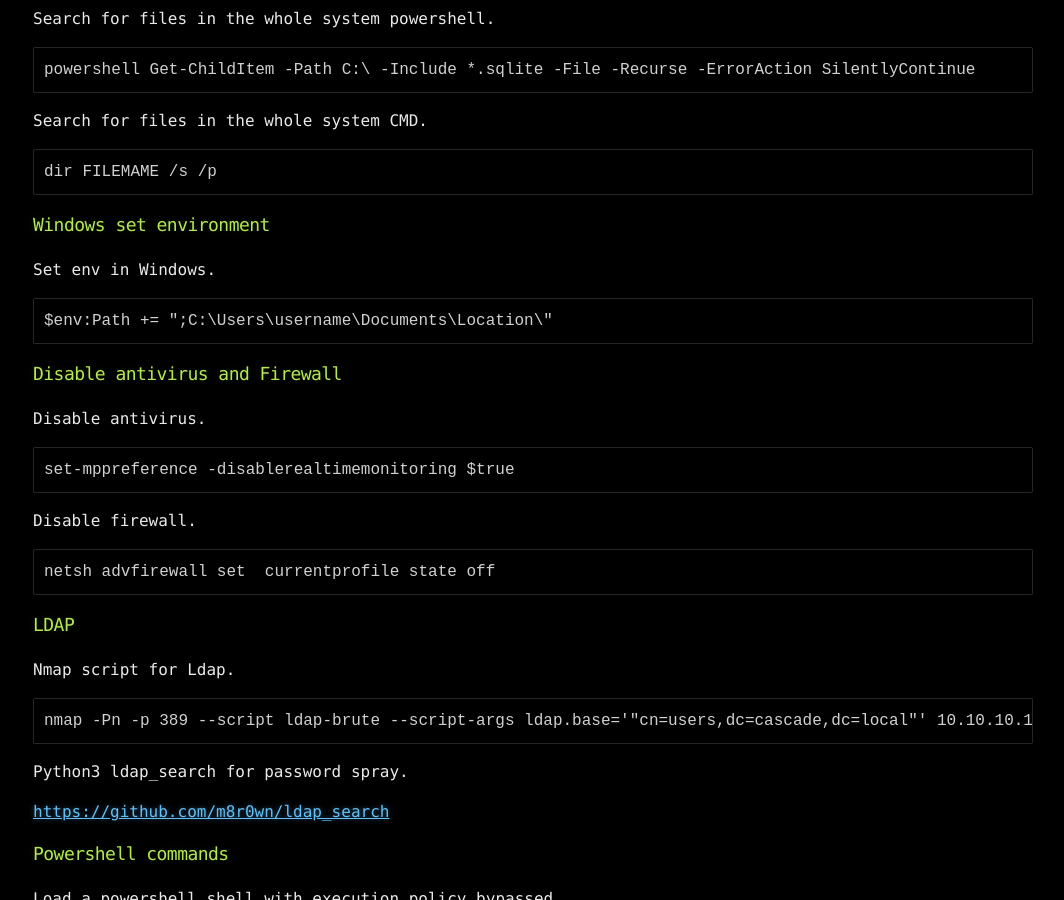
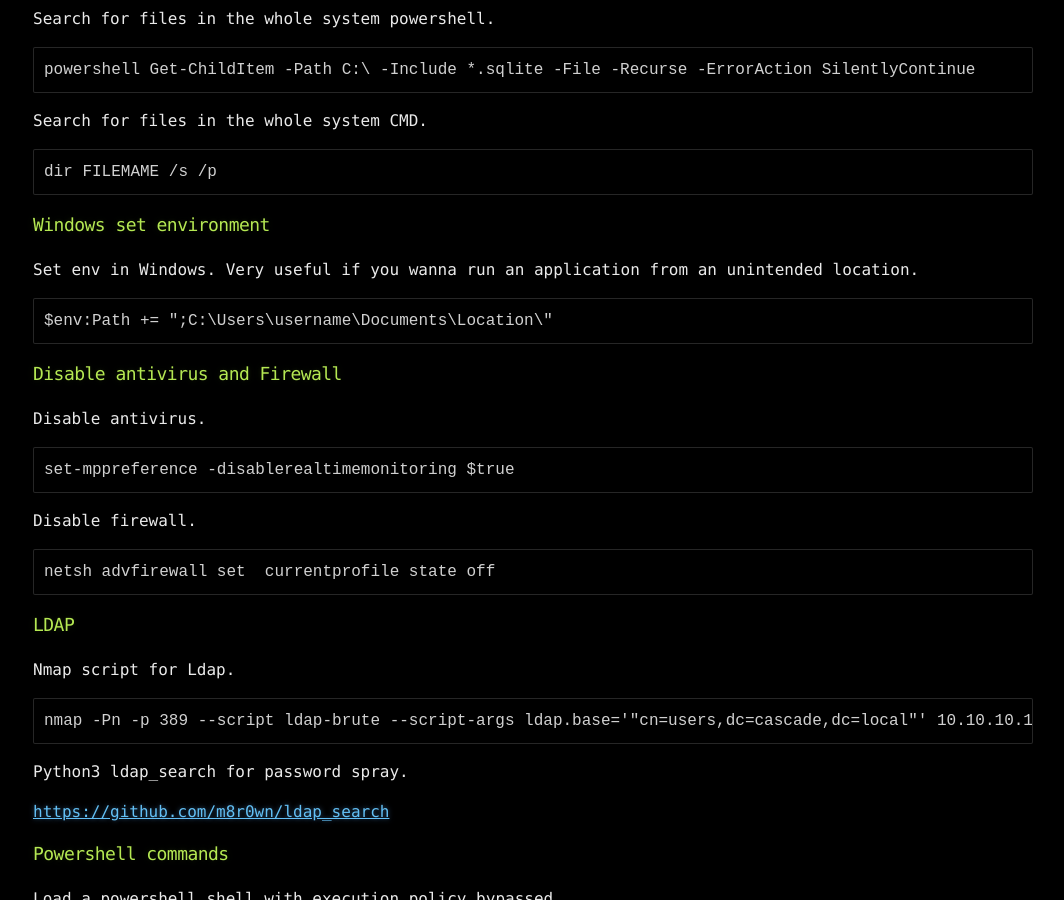
Before and after one commit to datahackare/warz0ne, a Jekyll site: the page built from _posts/2021-03-31-CheatSheet.md, in a window 1280 px wide and 900 px high, scrolled down 1625 px. Shown: the whole window, without its empty margins (107-1171 px from the left). Built offline with Jekyll 4.4.1, drawn with Linux system fonts in a browser that asks for light colours.

Commit message:
Update 2021-03-31-CheatSheet.md

````diff
--- a/_posts/2021-03-31-CheatSheet.md
+++ b/_posts/2021-03-31-CheatSheet.md
@@ -83,7 +83,7 @@ dir FILEMAME /s /p
 
 ### [](#header-3)Windows set environment
 
-Set env in Windows.
+Set env in Windows. Very useful if you wanna run an application from an unintended location.
 
 ```
 $env:Path += ";C:\Users\username\Documents\Location\"
````
